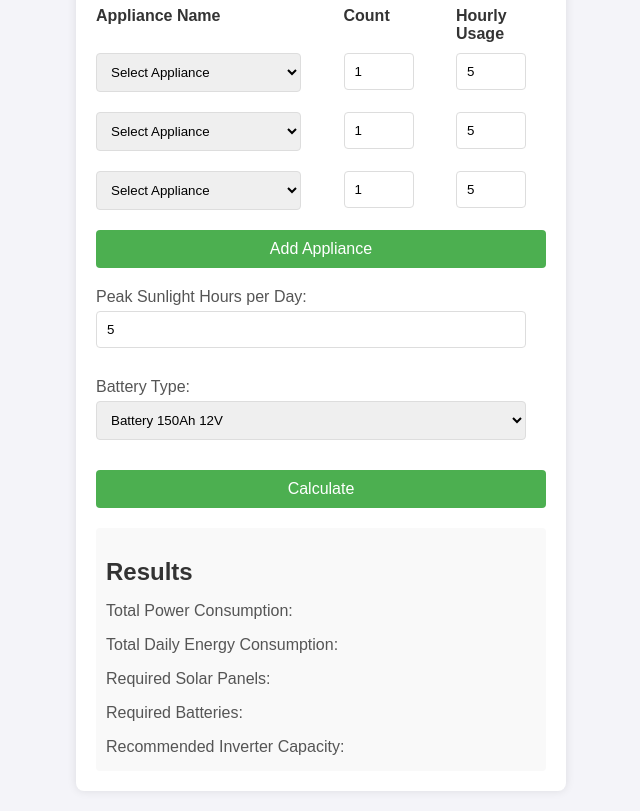
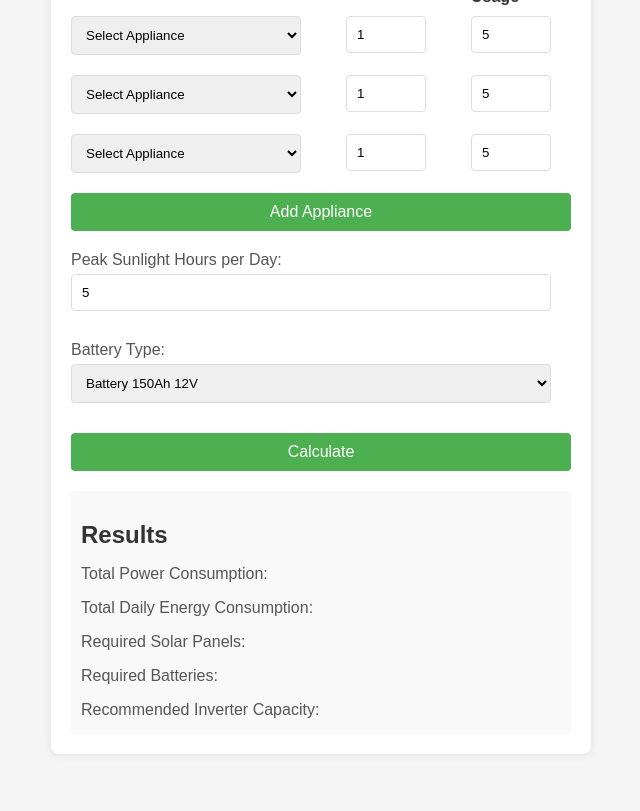
Before and after one commit to Kamal-N/Calculator, a plain HTML site: page index.html in a window 1280 px wide. Shown: the part 150-961 px from the top of the page, without its empty margins (319-959 px from the left). After the commit the page ends 924 px from the top, so only its background shows below. Drawn offline with Linux system fonts and the light colour scheme.

Commit message:
styles.css

```diff
--- a/styles.css
+++ b/styles.css
@@ -1,15 +1,15 @@
 body {
     font-family: Arial, sans-serif;
-    background-color: #f4f4f9;
+    background-color: #f5f5f5;
     margin: 0;
     padding: 0;
 }
 
 .container {
-    max-width: 450px; /* Updated width to make the container more narrow */
+    max-width: 500px; /* Make it more narrow */
     margin: 20px auto;
+    padding: 20px;
     background-color: #fff;
-    padding: 20px;
     box-shadow: 0 0 10px rgba(0, 0, 0, 0.1);
     border-radius: 8px;
 }
```
